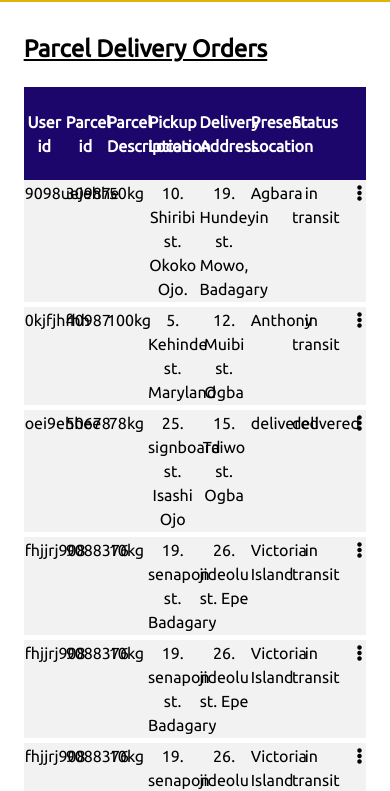
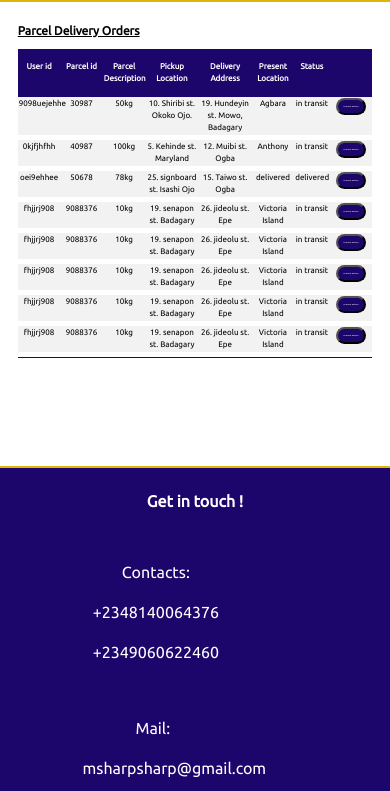
Before and after one commit to ozone4real/SEND-IT-APP, a plain HTML site: page UI/admin.html in a window 390 px wide. Shown: the part 61-852 px from the top of the page. Drawn offline with Linux system fonts and the light colour scheme; a web font is replaced by a local one.

Commit message:
modifies UI styles

```diff
--- a/UI/CSS/main.css
+++ b/UI/CSS/main.css
@@ -367,7 +367,7 @@ font-size: 30px;
 
 .grid-container, .title-container {
     display: grid;
-    grid-template-columns: 12% 12% 12% 15% 15% 12% 12% 16%;
+    grid-template-columns: 12% 12% 12% 15% 15% 12% 10% 12%;
     background: white;
 }
 
@@ -386,14 +386,16 @@ font-size: 30px;
     text-align: center;
 }
 
+#button button{
+    background-color: #1C066B;
+    color: white;
+    border-radius: 10px;
+}
 
 #admin {
 background: white;
 }
 
-#admin .container {
-    width: 93%;
-}
 #admin-edit{
     padding: 10px;
     margin-bottom: 90px;
@@ -401,28 +403,6 @@ background: white;
 #admin-edit ul {
     padding: 0;
     border-bottom: 1px solid #1C066B;
-}
-
-#button {
-    position: relative;
-}
-#button .drop-down {
-    position: absolute;
-    left: 0;
-    text-align: left;
-    width: 250%;
-    background: white;
-    border-radius: 5px;
-    box-shadow: 2px 2px 2px 2px #1C066B;
-    display: none;
-    z-index: 1000;
-}
-
-#button .drop-down.toggle-dropdown {
-    display: block;
-}
-#button .drop-down li {
-    padding: 10px 0 10px 5px;
 }
 
 #admin-edit ul{
@@ -570,6 +550,14 @@ background: white;
         padding: 10px;
     }
 
+    #admin-edit {
+        font-size: 70%
+    }
+
+    #button button{
+        font-size:50%;
+    }
+
 }
 
 
@@ -604,4 +592,13 @@ background: white;
 
     }
 
+    #admin-edit {
+        font-size: 50%
+    }
+
+    #button button{
+        font-size: 30%;
+    }
+
+
 }
--- a/UI/admin.html
+++ b/UI/admin.html
@@ -51,13 +51,9 @@
                                     <div class="grid-item">19. Hundeyin st. Mowo, Badagary</div>
                                     <div class="grid-item">Agbara</div>
                                     <div class="grid-item">in transit</div>
-                                    <div class="grid-item" id= "button"><i class="fas fa-ellipsis-v" id="ellipsis">
-                                            <ul class= "drop-down">
-                                                <li>Change Location</li>
-                                                <li>Change Destination</li>
-                                                <li>Change Status</li>
-                                            </ul>
-                                        </i></div>
+                                    <div class="grid-item" id= "button">
+                                        <button>change details</button>
+                                    </div>
                                 </div>
                             </li>
                             <li>
@@ -69,13 +65,9 @@
                                 <div class="grid-item">12. Muibi st. Ogba</div>
                                 <div class="grid-item">Anthony</div>
                                 <div class="grid-item">in transit</div>
-                                <div class="grid-item" id= "button"><i class="fas fa-ellipsis-v" id="ellipsis">
-                                        <ul class= "drop-down">
-                                            <li>Change Location</li>
-                                            <li>Change Destination</li>
-                                            <li>Change Status</li>
-                                        </ul>
-                                    </i></div>
+                                <div class="grid-item" id= "button">
+                                    <button>change details</button>
+                                </div>
                             </div>
                             </li>
                             <li>
@@ -87,13 +79,9 @@
                                 <div class="grid-item">15. Taiwo st. Ogba</div>
                                 <div class="grid-item">delivered</div>
                                 <div class="grid-item">delivered</div>
-                                <div class="grid-item" id= "button"><i class="fas fa-ellipsis-v" id="ellipsis">
-                                        <ul class= "drop-down">
-                                            <li>Change Location</li>
-                                            <li>Change Destination</li>
-                                            <li>Change Status</li>
-                                        </ul>
-                                    </i></div>
+                                <div class="grid-item" id= "button">
+                                    <button>change details</button>
+                                </div>
                             </div>
                             </li>
                             <li>
@@ -105,13 +93,9 @@
                                 <div class="grid-item">26. jideolu st. Epe</div>
                                 <div class="grid-item">Victoria Island</div>
                                 <div class="grid-item">in transit</div>
-                                <div class="grid-item" id= "button"><i class="fas fa-ellipsis-v" id="ellipsis">
-                                        <ul class= "drop-down">
-                                            <li>Change Location</li>
-                                            <li>Change Destination</li>
-                                            <li>Change Status</li>
-                                        </ul>
-                                    </i></div>
+                                <div class="grid-item" id= "button">
+                                    <button>change details</button>
+                                </div>
                             </div>
                             </li>
                             <li>
@@ -123,13 +107,9 @@
                                 <div class="grid-item">26. jideolu st. Epe</div>
                                 <div class="grid-item">Victoria Island</div>
                                 <div class="grid-item">in transit</div>
-                                <div class="grid-item" id= "button"><i class="fas fa-ellipsis-v" id="ellipsis">
-                                        <ul class= "drop-down">
-                                            <li>Change Location</li>
-                                            <li>Change Destination</li>
-                                            <li>Change Status</li>
-                                        </ul>
-                                    </i></div>
+                                <div class="grid-item" id= "button">
+                                        <button>change details</button>
+                                    </div>
                                 </div>
                             </li>
                             <li>
@@ -141,13 +121,9 @@
                                     <div class="grid-item">26. jideolu st. Epe</div>
                                     <div class="grid-item">Victoria Island</div>
                                     <div class="grid-item">in transit</div>
-                                    <div class="grid-item" id= "button"><i class="fas fa-ellipsis-v" id="ellipsis">
-                                            <ul class= "drop-down">
-                                                <li>Change Location</li>
-                                                <li>Change Destination</li>
-                                                <li>Change Status</li>
-                                            </ul>
-                                        </i></div>
+                                    <div class="grid-item" id= "button">
+                                        <button>change details</button>
+                                    </div>
                                     </div>
                                 </li>
                                 <li>
@@ -159,13 +135,9 @@
                                 <div class="grid-item">26. jideolu st. Epe</div>
                                 <div class="grid-item">Victoria Island</div>
                                 <div class="grid-item">in transit</div>
-                                <div class="grid-item" id= "button"><i class="fas fa-ellipsis-v" id="ellipsis">
-                                        <ul class= "drop-down">
-                                            <li>Change Location</li>
-                                            <li>Change Destination</li>
-                                            <li>Change Status</li>
-                                        </ul>
-                                    </i></div>
+                                <div class="grid-item" id= "button">
+                                    <button>change details</button>
+                                </div>
                                 </div>
                                  </li>
                                  <li>
@@ -177,13 +149,9 @@
                                         <div class="grid-item">26. jideolu st. Epe</div>
                                         <div class="grid-item">Victoria Island</div>
                                         <div class="grid-item">in transit</div>
-                                        <div class="grid-item" id= "button"><i class="fas fa-ellipsis-v" id="ellipsis">
-                                            <ul class= "drop-down">
-                                                <li>Change Location</li>
-                                                <li>Change Destination</li>
-                                                <li>Change Status</li>
-                                            </ul>
-                                        </i></div>
+                                        <div class="grid-item" id= "button">
+                                            <button>change details</button>
+                                        </div>
                                         </div>
                                     </li>
                         </ul>
```
